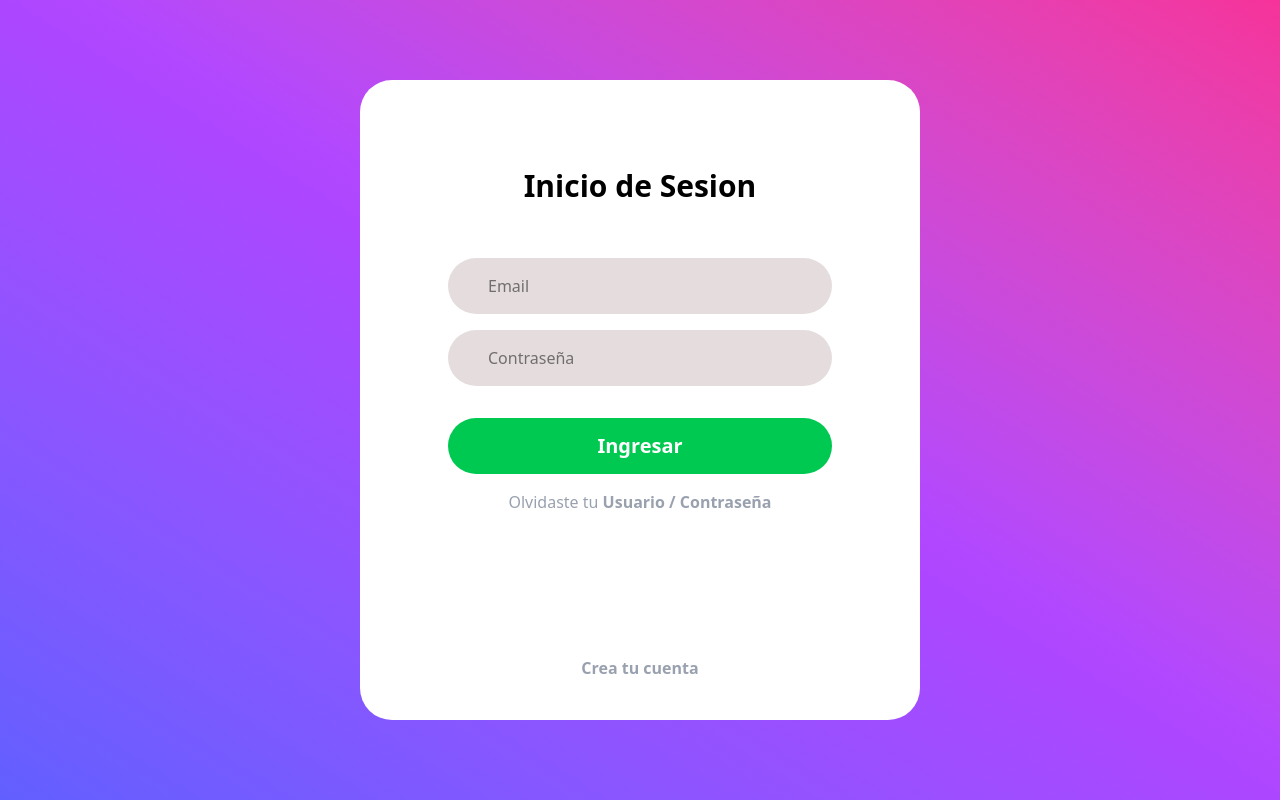
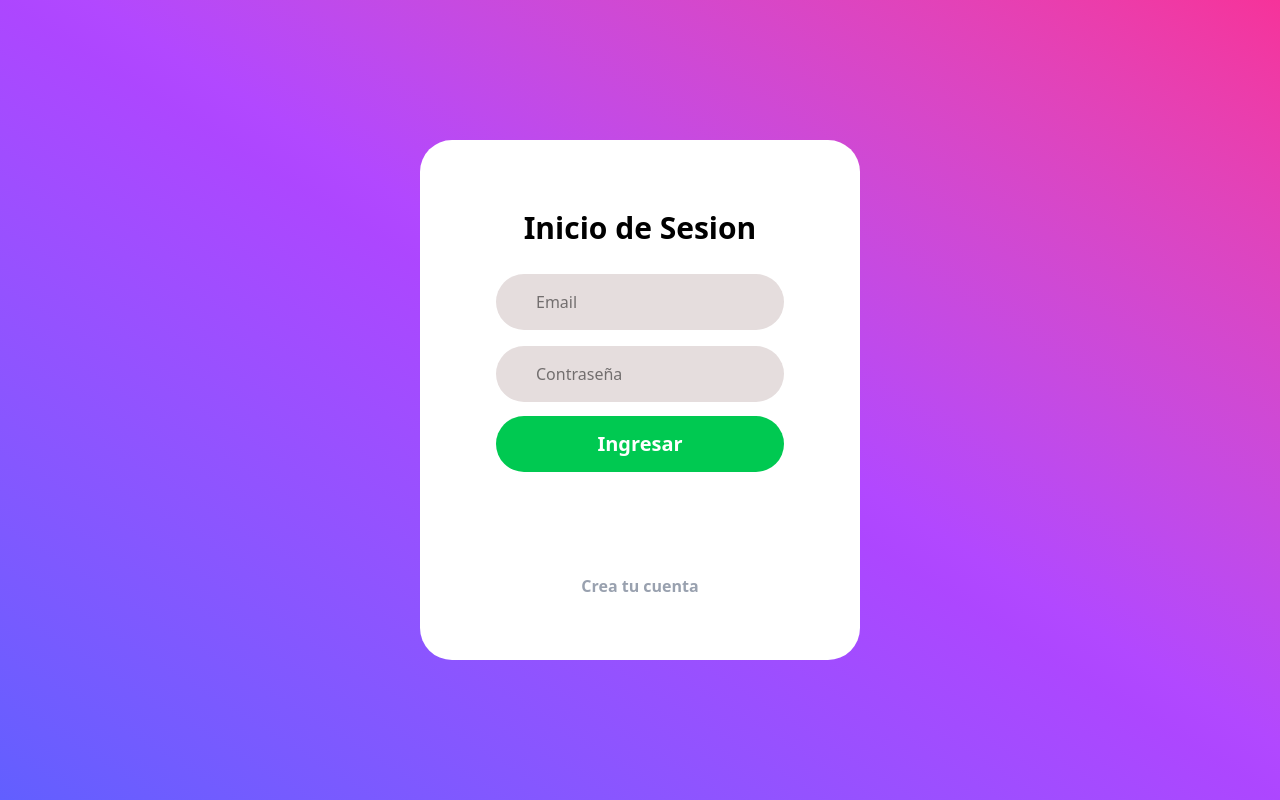
Before and after one commit to CcristianGr/Proyecto-Blog, a React (Vite) app: page / in a window 1280 px wide. Built offline with nearby package versions, Linux system fonts and the light colour scheme.

Commit message:
Cambios Login

```diff
--- a/src/Pages/Login.tsx
+++ b/src/Pages/Login.tsx
@@ -34,8 +34,8 @@ export const LoginPage = () => {
 
     return (
         <div className="w-full h-[100vh] bg-gray-100 flex justify-center items-center bg-gradient-to-tr from-indigo-500 via-purple-500 to-pink-500">
-            <form onSubmit={handleSubmit} className="h-160 bg-white rounded-4xl">
-                <div className="h-full w-140 grid grid-rows-[15%_21%_15%_15%_10%_24%] place-items-center p-10">
+            <form onSubmit={handleSubmit} className="h-130 bg-white rounded-4xl">
+                <div className="h-full w-110 grid grid-rows-[15%_21%_15%_20%_24%] place-items-center p-10">
                     <div className="text-3xl justify-self-center place-self-end">
                         <p>
                             <strong>
@@ -70,7 +70,6 @@ export const LoginPage = () => {
                         defaultText="Ingresar"
                     />
 
-                    <span className="text-gray-400 justify-self-center place-self-start">Olvidaste tu <a href="/"><strong>Usuario / Contraseña</strong></a></span>
                     <span className="justify-self-center place-self-end">
                         <a href="/Register" className="text-gray-400"><strong>Crea tu cuenta</strong></a>
                     </span>
--- a/src/Pages/Register.tsx
+++ b/src/Pages/Register.tsx
@@ -19,7 +19,6 @@ export const RegisterPage = () => {
     const handleSubmitForm = async (formData: RegisterForm) => {
         try {
             await postRegistrarUsuario(formData);
-            console.log('Usuario registrado:', formData);
             alert("Usuario Registrado");
             resetForm();
             navigate('/');
@@ -38,8 +37,8 @@ export const RegisterPage = () => {
     return (
         <div>
             <div className="w-full h-[100vh] bg-gray-100 flex justify-center items-center bg-gradient-to-tr from-indigo-500 via-purple-500 to-pink-500">
-                <form onSubmit={handleSubmit} className="h-160 bg-white rounded-4xl">
-                    <div className="h-full w-140 grid grid-rows-[14%_14%_14%_14%_14%_14%_14%] place-items-center p-10">
+                <form onSubmit={handleSubmit} className="h-140 bg-white rounded-4xl">
+                    <div className="h-full w-120 grid grid-rows-[12%_18%_14%_14%_14%_14%_14%] place-items-center p-10">
                         <div className="text-3xl justify-self-center place-self-end">
                             <p>
                                 <strong>
```
